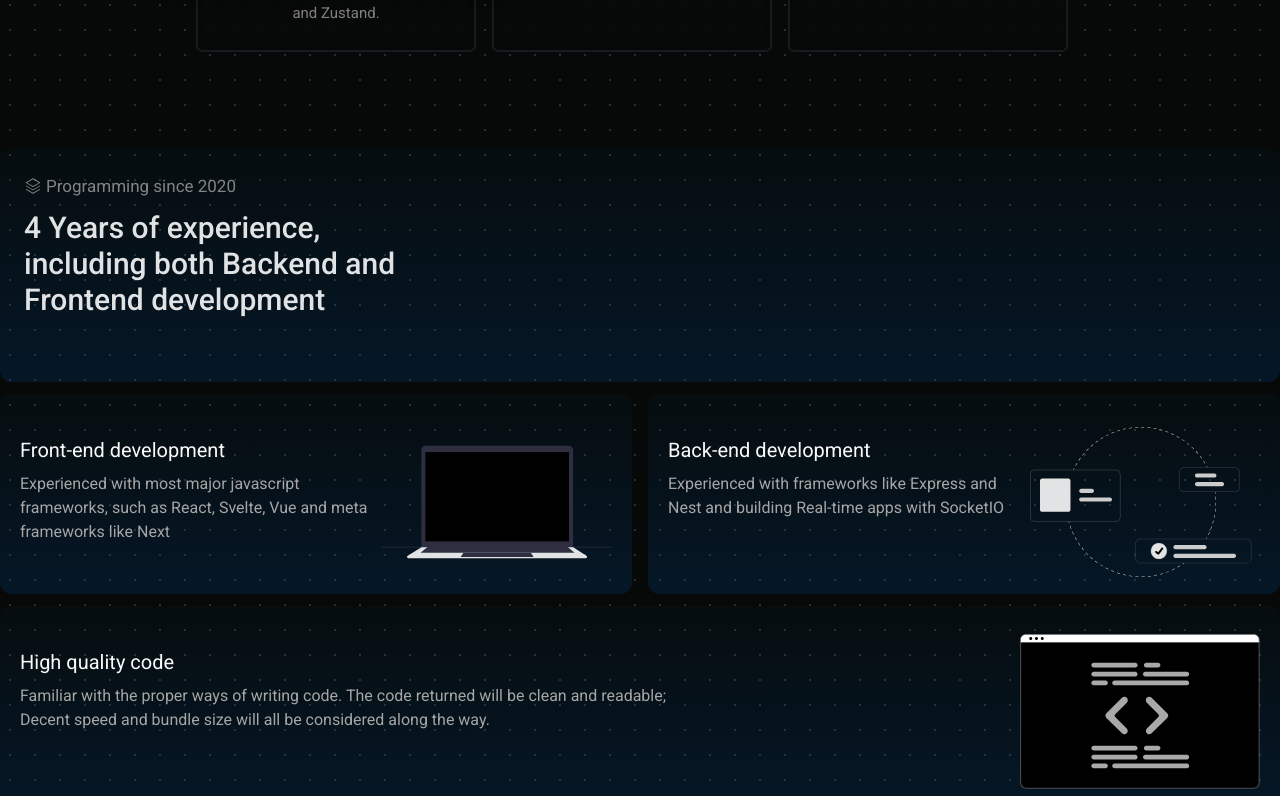
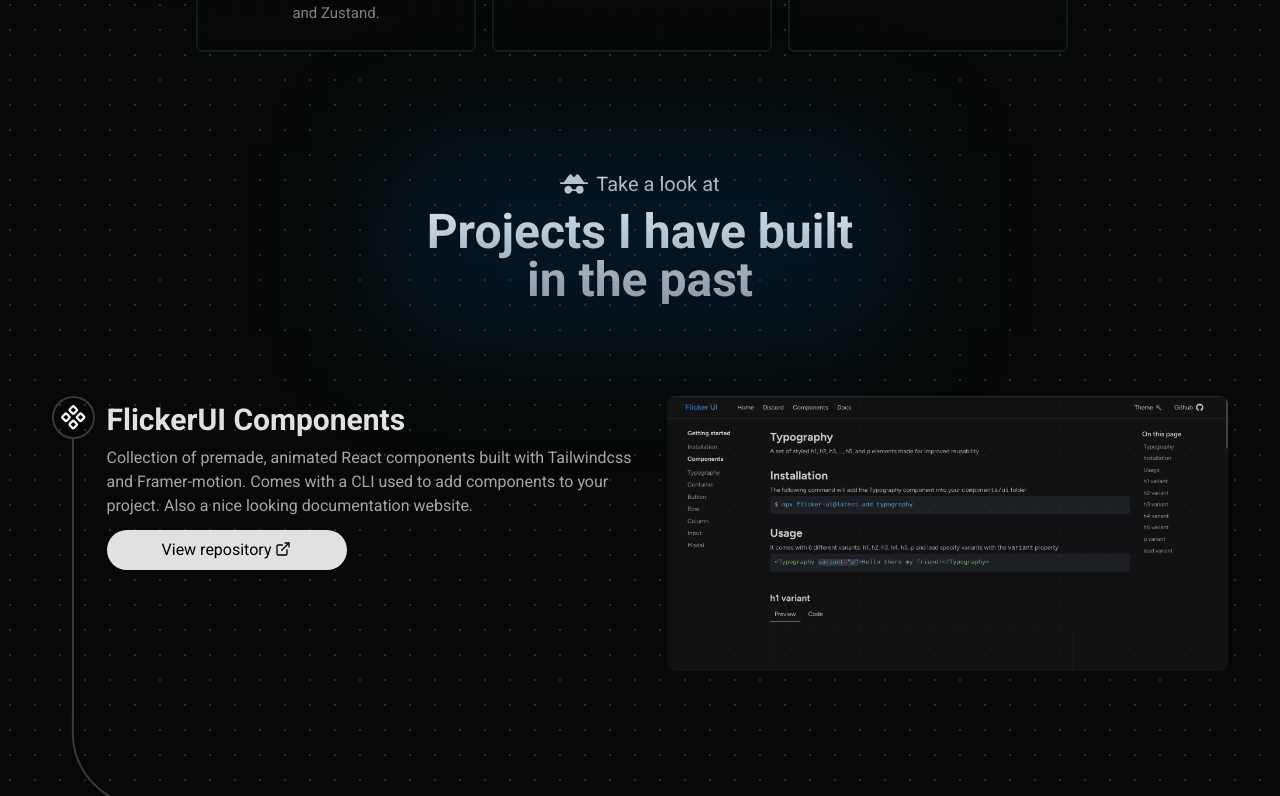
Before and after one commit to Humboorgir/portfolio-v3, a Next.js app: page / in a window 1280 px wide. Shown: the part 2004-2800 px from the top of the page. Built offline with nearby package versions, Linux system fonts and the light colour scheme.

Commit message:
fix: delete old experience section

```diff
--- a/src/components/home/experience-section/experience-section.tsx
+++ b/src/components/home/experience-section/experience-section.tsx
@@ -3,161 +3,81 @@
 import Row from "@/components/ui/row";
 import Text from "@/components/ui/text";
 
-import { VscCode as Code } from "react-icons/vsc";
-import { VscServerProcess as Frontend } from "react-icons/vsc";
-import { GiAlarmClock as Clock } from "react-icons/gi";
-import { PiStackLight as Stack } from "react-icons/pi";
-
 import Image from "next/image";
 import { cubicBezier, m } from "framer-motion";
 
+import { FaNodeJs as NodejsIcon, FaReact as ReactIcon } from "react-icons/fa";
+import { IoLogoDiscord as DiscordIcon } from "react-icons/io5";
+
 const ExperienceSection = () => {
-  const MText = m(Text);
-  const MImage = m(Image);
-
   return (
-    <>
-      <Container className="mb-44 relative w-full sm:px-0 px-0">
-        {/* <div className="absolute left-20 right-20 top-20 bottom-20 bg-primary/20 blur-[120px]"></div> */}
-
-        <div className="grid grid-cols-12 gap-x-4 gap-y-3">
-          {/* title  */}
-          <div className="p-6 bg-gradient-to-b from-primary/5 to-primary/20 col-span-12 rounded-xl">
-            <MText
-              initial={{ x: 15, opacity: 0 }}
-              whileInView={{ x: 0, opacity: 1 }}
-              transition={{ duration: 1, ease: cubicBezier(0.22, 1, 0.36, 1) }}
-              viewport={{ once: true }}
-              className="flex items-center mb-3 text-foreground/50 lg:text-[17px]"
-              variant="p">
-              <Stack className="mr-1 text-lg" /> Programming since 2020
-            </MText>
-            <MText
-              initial={{ x: 15, opacity: 0 }}
-              whileInView={{ x: 0, opacity: 1 }}
-              transition={{ duration: 1, delay: 0.15, ease: cubicBezier(0.22, 1, 0.36, 1) }}
-              viewport={{ once: true }}
-              className="mb-10 text-foreground/90 lg:text-3xl max-w-sm font-medium"
-              variant="h3">
-              4 Years of experience, including both Backend and Frontend development
-            </MText>
-          </div>
-
-          <Column
-            items="start"
-            justify="between"
-            className="relative min-h-[200px] md:h-[1px] min-w-[1px] p-5
-              md:flex-row z-10 bg-gradient-to-b from-primary/5 to-primary/20 col-span-12 md:col-span-6 rounded-xl">
-            <Column className="grow pt-4" items="start">
-              <MText
-                initial={{ x: 15, opacity: 0 }}
-                whileInView={{ x: 0, opacity: 1 }}
-                transition={{ duration: 1, delay: 0.2, ease: cubicBezier(0.22, 1, 0.36, 1) }}
-                viewport={{ once: true }}
-                variant="h4">
-                Front-end development
-              </MText>
-              <MText
-                initial={{ x: 15, opacity: 0 }}
-                whileInView={{ x: 0, opacity: 1 }}
-                transition={{ duration: 1, delay: 0.25, ease: cubicBezier(0.22, 1, 0.36, 1) }}
-                viewport={{ once: true }}
-                variant="p">
-                Experienced with most major javascript frameworks, such as React, Svelte, Vue and meta
-                frameworks like Next
-              </MText>
+    <Container className="relative py-20 flex flex-col items-center">
+      <div
+        className="absolute top-0 left-0 h-[200px] w-[400px]
+   bg-gradient-to-r from-primary/50 to-blue-200/30 blur-[140px]"
+      />
+      <span
+        className="mb-4 flex items-center border-2 border-foreground-muted/20 px-4 py-1.5 rounded-full
+  bg-clip-text text-transparent bg-gradient-to-br from-blue-400 to-blue-600 w-fit">
+        <div className="h-3.5 w-3.5 mb-0.5 rounded-full bg-blue-500 animate-pulse mr-2" />
+        Professions
+      </span>
+      <Text variant="lead">Doing Full-stack web development since 2020</Text>
+      <Text className="mb-4 text-foreground/80" variant="h2">
+        Fields I'm experienced at
+      </Text>
+      <Row className="items-stretch justify-center flex-wrap">
+        {[
+          {
+            label: "Front-end Development",
+            description:
+              "Experienced with React, Svelte, Vue and almost all major frameworks. also with popular React state managers like Redux and Zustand.",
+            Icon: ReactIcon,
+          },
+          {
+            label: "Back-end Development",
+            description:
+              "Experienced with Node.js, Express and Nest.js. Familiar with commonly used back end systems like JWT refresh tokens",
+            Icon: NodejsIcon,
+          },
+          {
+            label: "Discord bot Development",
+            description:
+              "Experienced with building all sorts of discord bots. Including moderation, music and entertainment.",
+            Icon: DiscordIcon,
+          },
+        ].map(({ label, description, Icon }) => {
+          return (
+            <Column
+              className="mr-4 mb-4 text-center relative p-6 w-[280px] rounded-md border-2 border-blue-300/10 backdrop-blur-sm"
+              key={label}>
+              <div
+                className="absolute top-0 left-[50%] translate-x-[-50%] w-[50%] h-[2px] bg-gradient-to-r
+            from-transparent via-blue-500 to-transparent"
+                aria-hidden="true"
+              />
+              <Column className="z-10">
+                <div className="relative mt-2 p-2 mb-3 bg-gradient-to-br from-neutral-800 to-background rounded-md">
+                  <div
+                    className="absolute left-[53%] top-[53%] translate-x-[-50%] translate-y-[-50%]
+              h-full w-full bg-gradient-to-b from-blue-600/60 to-blue-800 -z-10 rounded-md"
+                  />
+                  <Icon className="h-16 w-16 text-gradient-to-b from-red-500 to-blue-200" />
+                </div>
+                <Text
+                  className="bg-clip-text text-transparent bg-gradient-to-b from-neutral-200 to-neutral-400"
+                  variant="h3">
+                  {label}
+                </Text>
+                <Text variant="lead" className="text-[15px]">
+                  {description}
+                </Text>
+              </Column>
             </Column>
-            <MImage
-              initial={{ y: 15, opacity: 0 }}
-              whileInView={{ y: 0, opacity: 1 }}
-              transition={{ duration: 1, delay: 0.3, ease: cubicBezier(0.22, 1, 0.36, 1) }}
-              viewport={{ once: true }}
-              className="self-center md:self-start h-full mt-6 md:mt-2"
-              width={230}
-              height={120}
-              src="/laptop.svg"
-              alt="Frontend development"
-            />
-          </Column>
-
-          <Column
-            items="start"
-            justify="between"
-            className="relative min-h-[200px] md:h-[1px] min-w-[1px] p-5
-              md:flex-row z-10 bg-gradient-to-b from-primary/5 to-primary/20 col-span-12 md:col-span-6 rounded-xl">
-            <Column className="grow pt-4" items="start">
-              <MText
-                initial={{ x: 15, opacity: 0 }}
-                whileInView={{ x: 0, opacity: 1 }}
-                transition={{ duration: 1, delay: 0.35, ease: cubicBezier(0.22, 1, 0.36, 1) }}
-                viewport={{ once: true }}
-                variant="h4">
-                Back-end development
-              </MText>
-              <MText
-                initial={{ x: 15, opacity: 0 }}
-                whileInView={{ x: 0, opacity: 1 }}
-                transition={{ duration: 1, delay: 0.4, ease: cubicBezier(0.22, 1, 0.36, 1) }}
-                viewport={{ once: true }}
-                variant="p">
-                Experienced with frameworks like Express and Nest and building Real-time apps with
-                SocketIO
-              </MText>
-            </Column>
-            <MImage
-              initial={{ y: 15, opacity: 0 }}
-              whileInView={{ y: 0, opacity: 1 }}
-              transition={{ duration: 1, delay: 0.45, ease: cubicBezier(0.22, 1, 0.36, 1) }}
-              viewport={{ once: true }}
-              className="self-center md:self-start h-full mt-6 md:mt-2"
-              width={230}
-              height={120}
-              src="/process.svg"
-              alt="Backend development"
-            />
-          </Column>
-
-          {/* 3  */}
-          <Column
-            items="start"
-            justify="between"
-            className="relative min-h-[200px] md:h-[1px] min-w-[1px] bg-gradient-to-b from-primary/5 to-primary/20 p-5
-              md:flex-row z-10 col-span-12 rounded-xl">
-            <Column className="grow pt-4" items="start">
-              <MText
-                initial={{ x: 15, opacity: 0 }}
-                whileInView={{ x: 0, opacity: 1 }}
-                transition={{ duration: 1, delay: 0.45, ease: cubicBezier(0.22, 1, 0.36, 1) }}
-                viewport={{ once: true }}
-                variant="h4">
-                High quality code
-              </MText>
-              <MText
-                initial={{ x: 15, opacity: 0 }}
-                whileInView={{ x: 0, opacity: 1 }}
-                transition={{ duration: 1, delay: 0.4, ease: cubicBezier(0.22, 1, 0.36, 1) }}
-                viewport={{ once: true }}
-                className="max-w-2xl"
-                variant="p">
-                Familiar with the proper ways of writing code. The code returned will be clean and
-                readable; Decent speed and bundle size will all be considered along the way.
-              </MText>
-            </Column>
-            <MImage
-              initial={{ y: 15, opacity: 0 }}
-              whileInView={{ y: 0, opacity: 1 }}
-              transition={{ duration: 1, delay: 0.35, ease: cubicBezier(0.22, 1, 0.36, 1) }}
-              viewport={{ once: true }}
-              className="self-center md:self-start mt-6 md:mt-2"
-              width={240}
-              height={180}
-              src="/code.svg"
-              alt="High quality code"
-            />
-          </Column>
-        </div>
-      </Container>
-    </>
+          );
+        })}
+      </Row>
+    </Container>
   );
 };
 
--- a/src/pages/index.tsx
+++ b/src/pages/index.tsx
@@ -109,74 +109,6 @@
         </Container>
       </div>
 
-      <Container className="relative py-20 flex flex-col items-center">
-        <div
-          className="absolute top-0 left-0 h-[200px] w-[400px]
-       bg-gradient-to-r from-primary/50 to-blue-200/30 blur-[140px]"
-        />
-        <span
-          className="mb-4 flex items-center border-2 border-foreground-muted/20 px-4 py-1.5 rounded-full
-      bg-clip-text text-transparent bg-gradient-to-br from-blue-400 to-blue-600 w-fit">
-          <div className="h-3.5 w-3.5 mb-0.5 rounded-full bg-blue-500 animate-pulse mr-2" />
-          Professions
-        </span>
-        <Text variant="lead">Doing Full-stack web development since 2020</Text>
-        <Text className="mb-4 text-foreground/80" variant="h2">
-          Fields I'm experienced at
-        </Text>
-        <Row className="items-stretch justify-center flex-wrap">
-          {[
-            {
-              label: "Front-end Development",
-              description:
-                "Experienced with React, Svelte, Vue and almost all major frameworks. also with popular React state managers like Redux and Zustand.",
-              Icon: ReactIcon,
-            },
-            {
-              label: "Back-end Development",
-              description:
-                "Experienced with Node.js, Express and Nest.js. Familiar with commonly used back end systems like JWT refresh tokens",
-              Icon: NodejsIcon,
-            },
-            {
-              label: "Discord bot Development",
-              description:
-                "Experienced with building all sorts of discord bots. Including moderation, music and entertainment.",
-              Icon: DiscordIcon,
-            },
-          ].map(({ label, description, Icon }) => {
-            return (
-              <Column
-                className="mr-4 mb-4 text-center relative p-6 w-[280px] rounded-md border-2 border-blue-300/10 backdrop-blur-sm"
-                key={label}>
-                <div
-                  className="absolute top-0 left-[50%] translate-x-[-50%] w-[50%] h-[2px] bg-gradient-to-r
-                from-transparent via-blue-500 to-transparent"
-                  aria-hidden="true"
-                />
-                <Column className="z-10">
-                  <div className="relative mt-2 p-2 mb-3 bg-gradient-to-br from-neutral-800 to-background rounded-md">
-                    <div
-                      className="absolute left-[53%] top-[53%] translate-x-[-50%] translate-y-[-50%]
-                  h-full w-full bg-gradient-to-b from-blue-600/60 to-blue-800 -z-10 rounded-md"
-                    />
-                    <Icon className="h-16 w-16 text-gradient-to-b from-red-500 to-blue-200" />
-                  </div>
-                  <Text
-                    className="bg-clip-text text-transparent bg-gradient-to-b from-neutral-200 to-neutral-400"
-                    variant="h3">
-                    {label}
-                  </Text>
-                  <Text variant="lead" className="text-[15px]">
-                    {description}
-                  </Text>
-                </Column>
-              </Column>
-            );
-          })}
-        </Row>
-      </Container>
-
       <ExperienceSection />
 
       <ProjectsSection />
```
